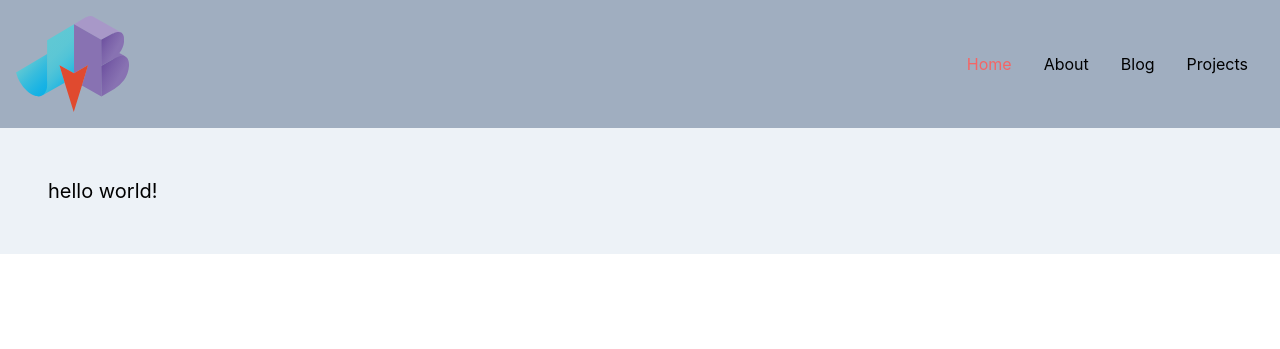
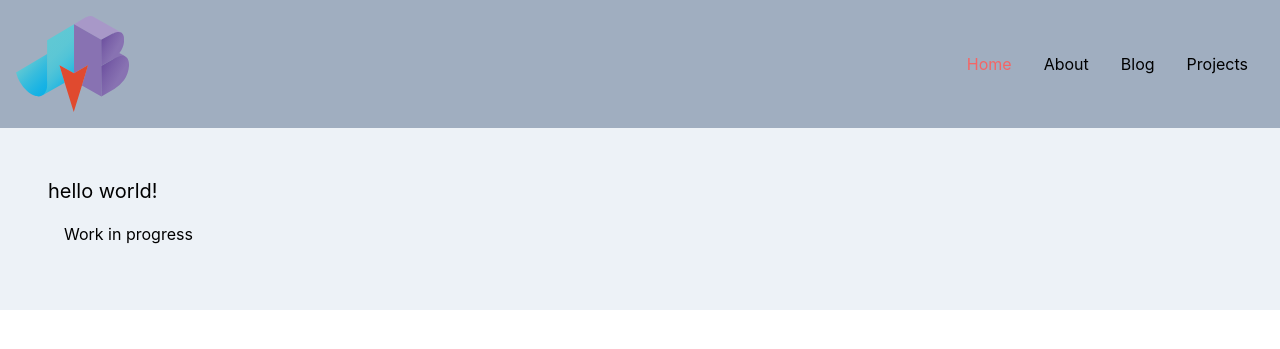
Before and after one commit to jareth/jareth.github.io, a Jekyll site: the page built from index.md, in a window 1280 px wide. Shown: the top 349 px of the page. Built offline with Jekyll 4.4.1, drawn with Linux system fonts in a browser that asks for light colours; our own code applies the rules of GitHub Pages for plain Markdown files.

```diff
--- a/_config.yml
+++ b/_config.yml
@@ -13,6 +13,7 @@ exclude:
   - "*.config.js"
   - "Gemfile*"
   - "package*.json"
+  - "README.md"
   - "yarn.lock"
   - "assets/css"
   - "assets/js"
--- a/index.md
+++ b/index.md
@@ -1 +1,7 @@
+---
+permalink: /
+---
+
 # hello world!
+
+Work in progress
```
Also changed, not shown: README.md.
